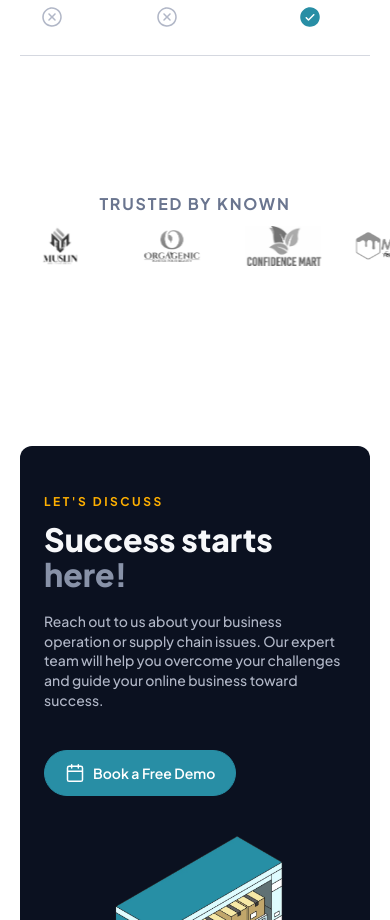
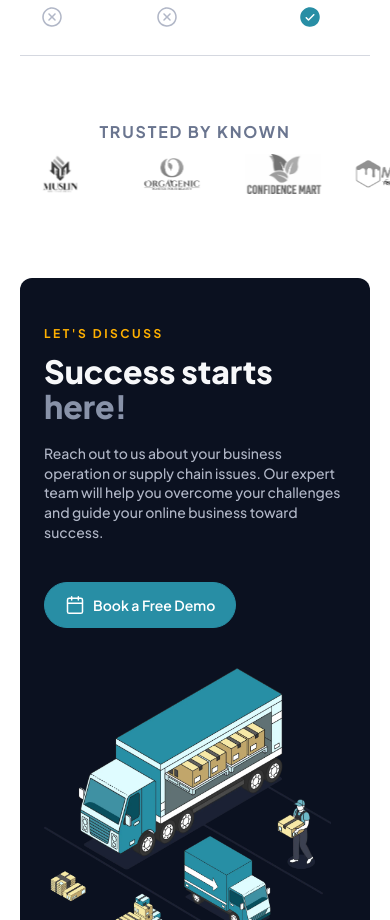
Before and after one commit to Sanjay2929/nuport-next, a Next.js app: page /pricing-e-commerce in a window 390 px wide. Shown: the part 7440-8360 px from the top of the page. Built offline with nearby package versions, Linux system fonts and the light colour scheme.

Commit message:
spacing changes

```diff
--- a/src/components/pricing-e-commerce/Cards.jsx
+++ b/src/components/pricing-e-commerce/Cards.jsx
@@ -32,7 +32,8 @@ const Cards = () => {
                       /month
                     </span>
                   </p>
-                  <button className="lg:mt-7 mt-5 mb-3 bg-darkGray w-full flex justify-center items-center h-[52px] rounded-[100px] text-white font-plus font-bold text-base leading-[140%] group-hover:bg-tealBlue transition-all duration-300 ease-in-out relative z-10">
+                  <button className="lg:mt-7 mt-5 mb-3 bg-darkGray w-full flex justify-center items-center h-[52px] rounded-[100px] text-white font-plus font-bold text-base leading-[140%]
+                  group-hover:bg-tealBlue transition-all duration-300 ease-in-out relative z-10">
                     {value.contact}
                   </button>
                   {value.features.map((subvalue, index) => {
--- a/src/components/pricing-e-commerce/TrustedEcommerce.jsx
+++ b/src/components/pricing-e-commerce/TrustedEcommerce.jsx
@@ -58,10 +58,10 @@ const TrustedEcommerce = () => {
   };
   return (
     <div className="">
-      <div className="container 2xl:max-w-[1380px] mx-auto pb-40">
+      <div className="container 2xl:max-w-[1380px] mx-auto pb-16 sm:pb-20 md:pb-24 lg:pb-32 xl:pb-40">
         <div className="overflow-hidden lg:pb-[83px] sm:pb-5">
           {/* Section title */}
-          <h2 className="text-center uppercase font-bold text-base text-gray tracking-[1.8px] pt-[72px] lg:pb-10 sm:pb-5 pb-2.5">
+          <h2 className="text-center uppercase font-bold text-base text-gray tracking-[1.8px] lg:pt-[72px] lg:pb-10 sm:pb-5 pb-2.5">
             TRUSTED BY known
           </h2>
           <div className="relative h-[60px] w-full">
```
